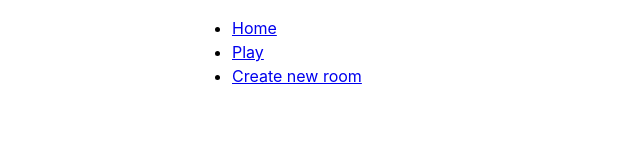
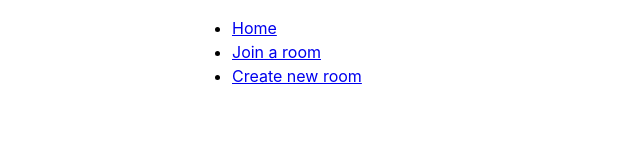
Before and after one commit to daque-dev/racegex, a React (Create React App) app: page / in a window 1280 px wide. Shown: the top 160 px of the page, without its empty margins (0-640 px from the left). Built offline with nearby package versions, Linux system fonts and the light colour scheme.

Commit message:
Change copy of link to join rooms

```diff
--- a/src/Home/Home.tsx
+++ b/src/Home/Home.tsx
@@ -8,7 +8,7 @@ function Home() {
         <Link to="/">Home</Link>
       </li>
       <li>
-        <Link to="/join">Play</Link>
+        <Link to="/join">Join a room</Link>
       </li>
       <li>
         <Link to={`/play/${randomRoom()}`}>Create new room</Link>
```
